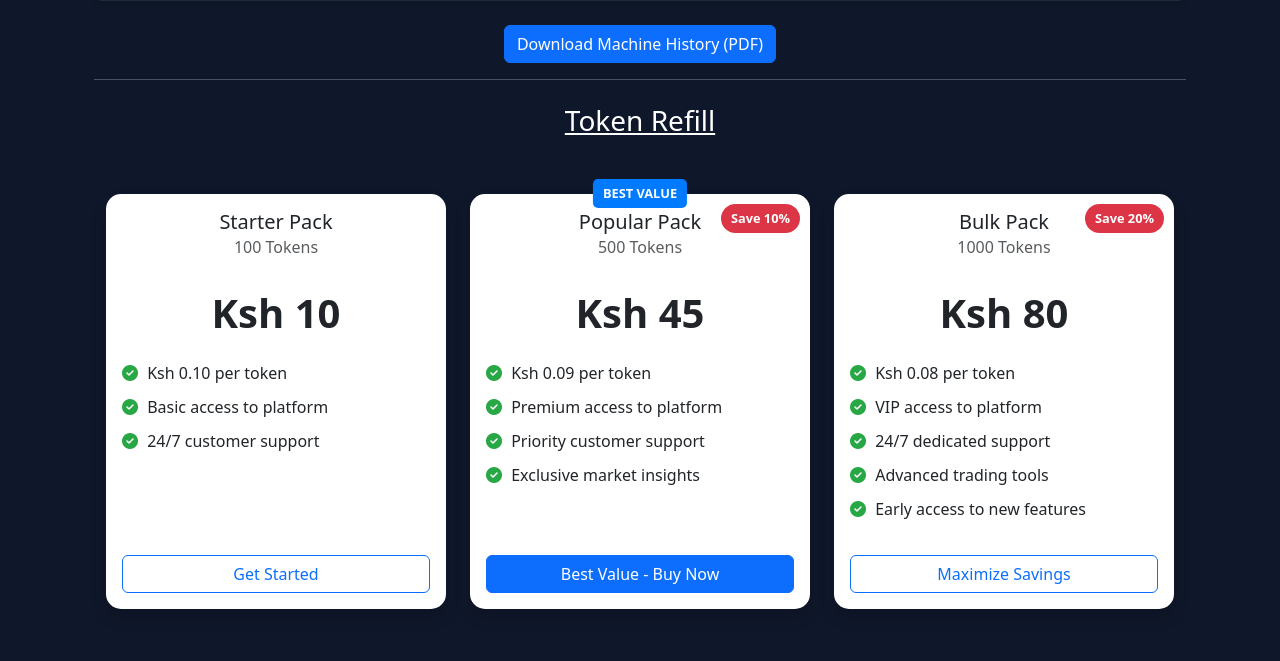
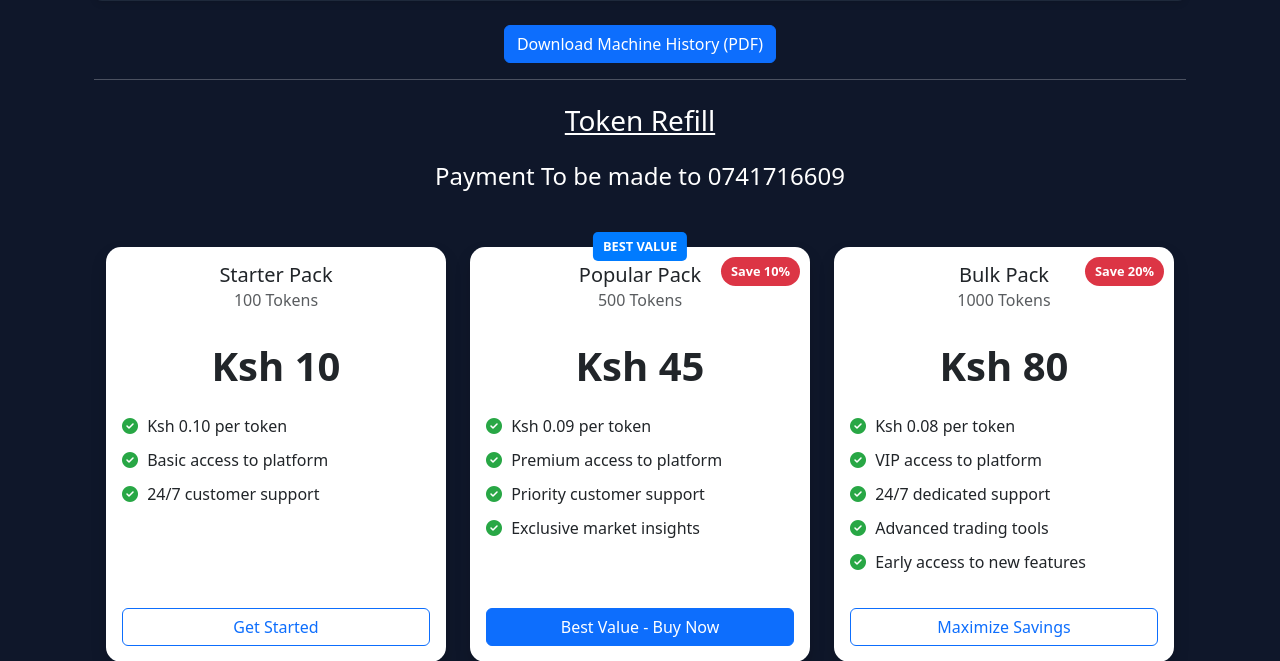
Before and after one commit to andareomondi/vendorflow, a Django app: page /machine/5/ in a window 1280 px wide. Shown: the part 730-1391 px from the top of the page. Run offline with Django 5.2, Linux system fonts and the light colour scheme; a user stored in the database is signed in; data comes from the database, SQL or seed files in the repository.

Commit message:
Add payment information to machine detail page for user clarity

```diff
--- a/vending/templates/vending/machine_detail.html
+++ b/vending/templates/vending/machine_detail.html
@@ -127,6 +127,7 @@
     </div>
     <hr>
     <p class="h3 text-center text-decoration-underline mt-4 mb-2">Token Refill</p>
+    <p class="h4 text-center mt-4 mb-2">Payment To be made to 0741716609</p>
     <div class="container py-5 my-2">
       <div class="row row-cols-1 row-cols-md-3 g-4">
         <div class="col">
```
